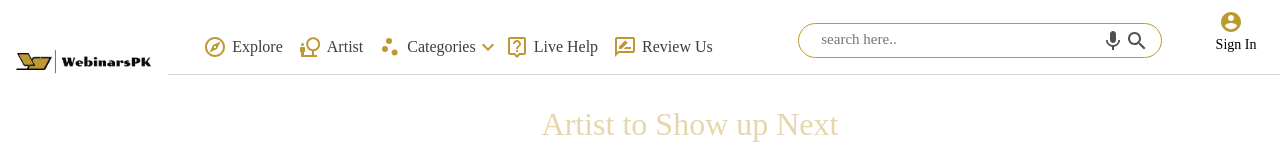
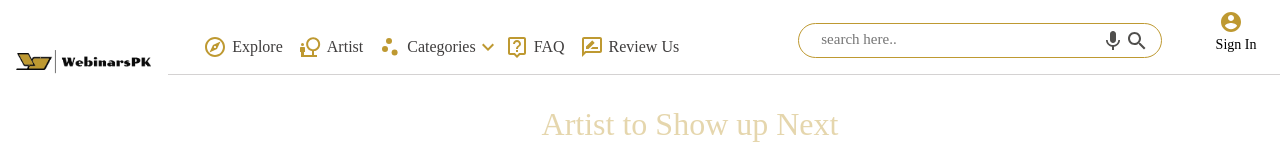
Before and after one commit to CodeWithRimsha/MERN-fullStack-webinars, a React (Create React App) app: page /artist in a window 1280 px wide. Shown: the top 160 px of the page. Built offline with nearby package versions, Linux system fonts and the light colour scheme.

Commit message:
Second Commit

```diff
--- a/src/Components/Navbar.js
+++ b/src/Components/Navbar.js
@@ -39,7 +39,7 @@ function Navbar() {
        <Link to="/Category"  > Categories</Link><ExpandMoreIcon id="category"/>
 
        <LiveHelpOutlined className="icon"/>
-       <Link to="/Help">Live Help</Link>
+       <Link to="/Help">FAQ</Link>
        <RateReviewOutlinedIcon className="icon"/>
        <Link to="Review">Review Us </Link>
 
```
